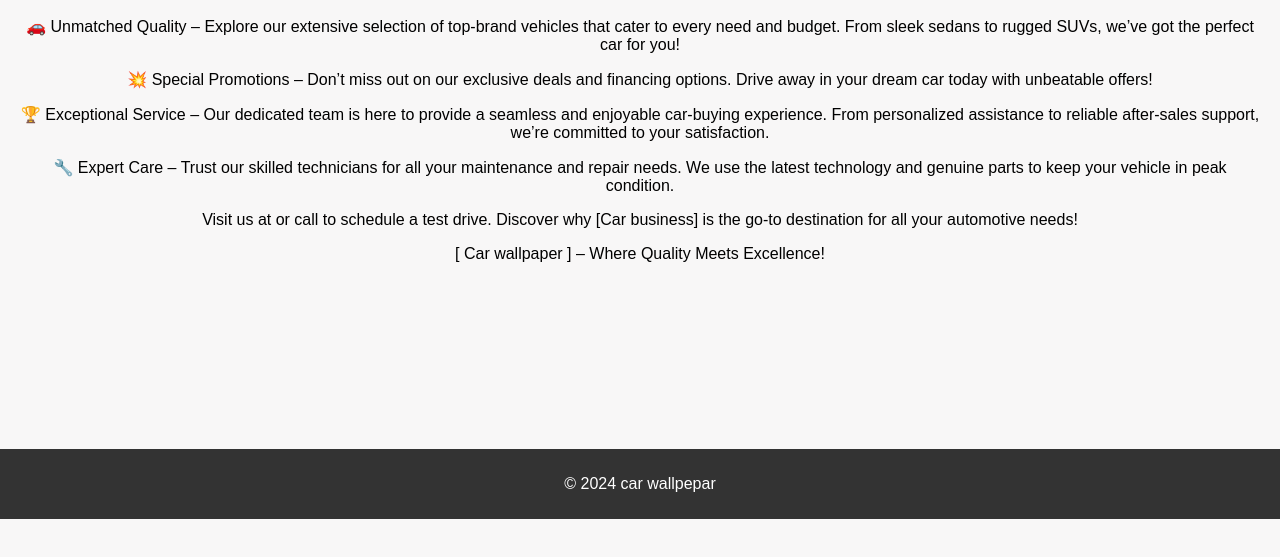
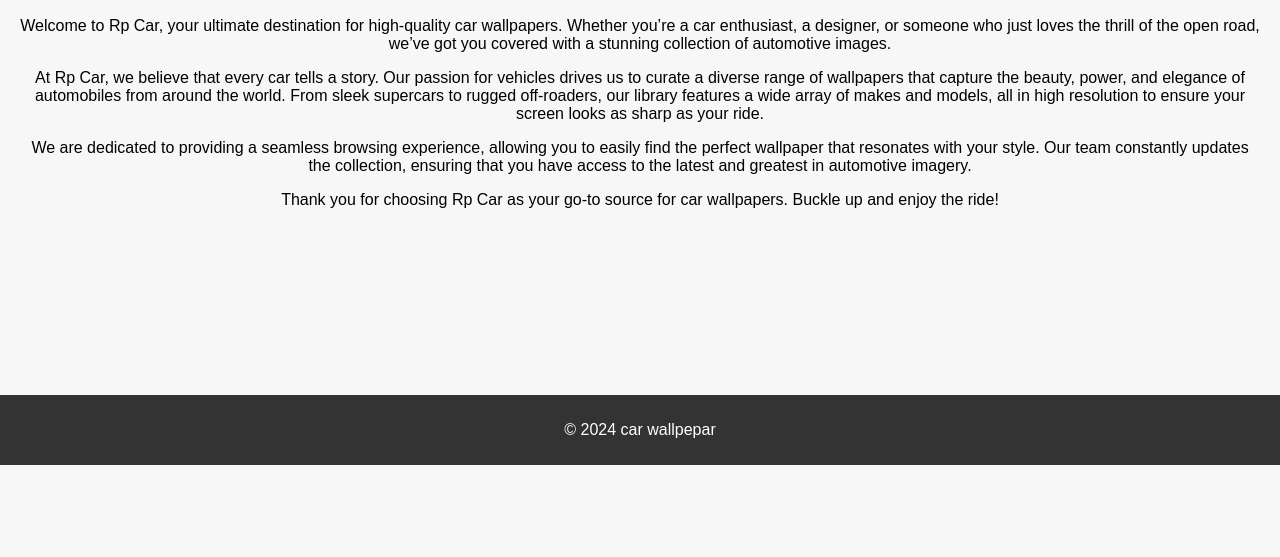
Before and after one commit to rishabh3183/Rpcar, a plain HTML site: page about.html in a window 1280 px wide. Shown: the part 209-766 px from the top of the page. Drawn offline with Linux system fonts and the light colour scheme.

Commit message:
about.html

```diff
--- a/about.html
+++ b/about.html
@@ -53,19 +53,13 @@
     <div class="content">
         <h2>About Us</h2>
 
-        <p> 🚗 Unmatched Quality – Explore our extensive selection of top-brand vehicles that cater to every need and budget. From sleek sedans to rugged SUVs, we’ve got the perfect car for you!</p>
+        <p> Welcome to Rp Car, your ultimate destination for high-quality car wallpapers. Whether you’re a car enthusiast, a designer, or someone who just loves the thrill of the open road, we’ve got you covered with a stunning collection of automotive images.</p>
 
-        <p> 💥 Special Promotions – Don’t miss out on our exclusive deals and financing options. Drive away in your dream car today with unbeatable offers!</p>
+<P>At Rp Car, we believe that every car tells a story. Our passion for vehicles drives us to curate a diverse range of wallpapers that capture the beauty, power, and elegance of automobiles from around the world. From sleek supercars to rugged off-roaders, our library features a wide array of makes and models, all in high resolution to ensure your screen looks as sharp as your ride.</P>
 
-        <p> 🏆 Exceptional Service – Our dedicated team is here to provide a seamless and enjoyable car-buying experience. From personalized assistance to reliable after-sales support, we’re committed to your satisfaction.</p>
+<p>We are dedicated to providing a seamless browsing experience, allowing you to easily find the perfect wallpaper that resonates with your style. Our team constantly updates the collection, ensuring that you have access to the latest and greatest in automotive imagery.</p>
 
-        <p> 🔧 Expert Care – Trust our skilled technicians for all your maintenance and repair needs. We use the latest technology and genuine parts to keep your vehicle in peak condition.</p>
-
-        <p> Visit us at or call to schedule a test drive. Discover why [Car business] is the go-to destination for all your automotive needs!</p>
-
-            [ Car wallpaper ] – Where Quality Meets Excellence!
-
-        </p>
+<P>Thank you for choosing Rp Car as your go-to source for car wallpapers. Buckle up and enjoy the ride! </p>
     </div>
 
     <footer>
```
